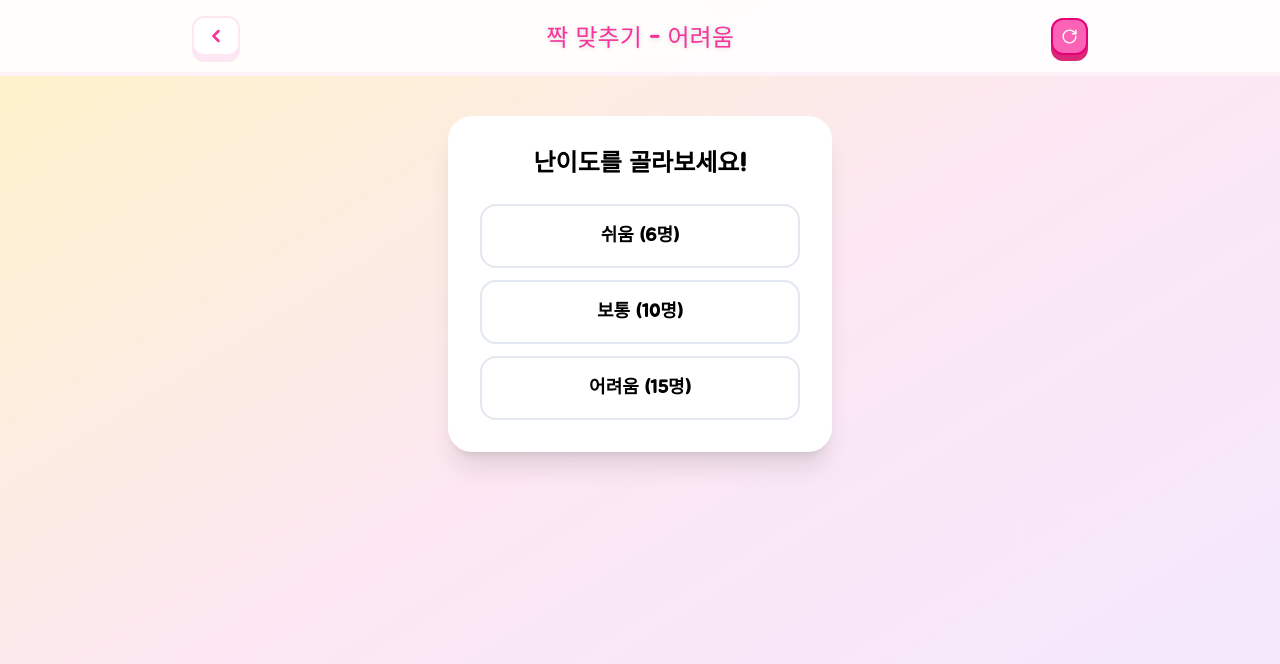
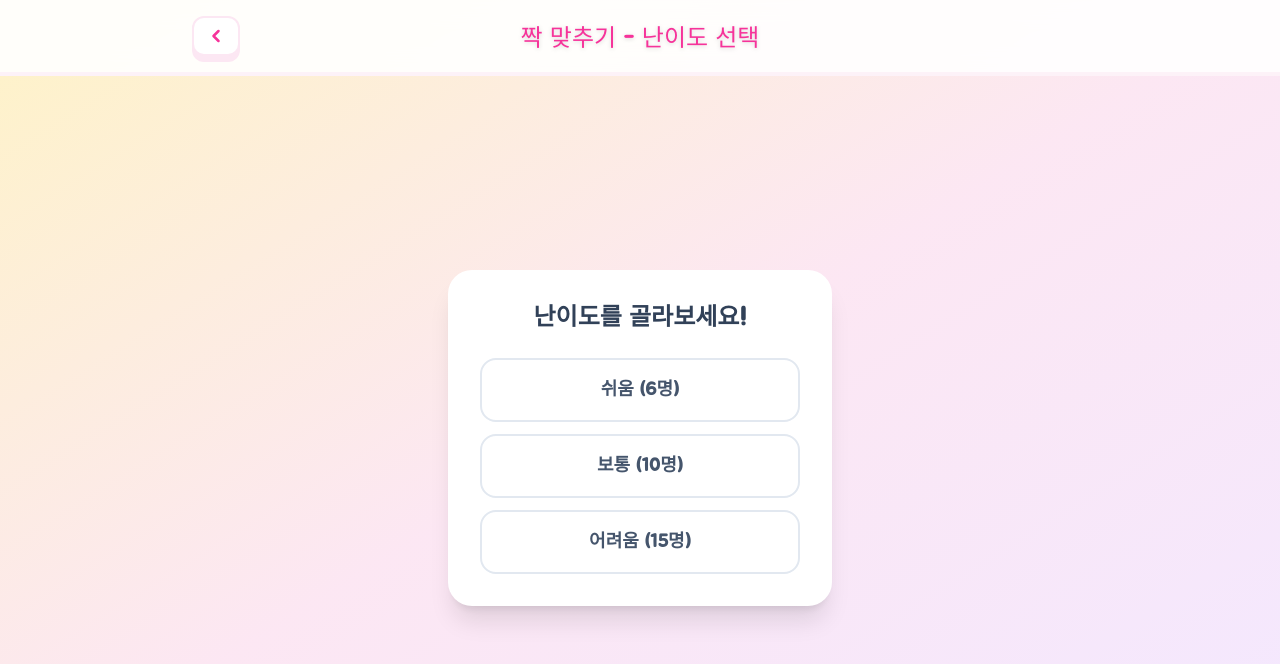
Before and after one commit to jihyuuk/eduplay, a React (Vite) app: page /flip-card in a window 1280 px wide. Shown: the top 664 px of the page. Built offline with nearby package versions, Linux system fonts and the light colour scheme.

Commit message:
feat: 카드 뒤집기 난이도 선택 페이지와 게임 페이지를 나눔

```diff
--- a/src/App.tsx
+++ b/src/App.tsx
@@ -1,7 +1,8 @@
 import { BrowserRouter, Link, Route, Routes } from "react-router-dom";
-import Home from "./pages/Home";
-import FlipCard from "./pages/FlipCard";
 import { ChunkyButtonExample } from "./components/ChunkyButtonExample";
+import FlipCardSettingPage from "./pages/FlipCardSettingPage";
+import FlipCardGamePage from "./pages/FlipCardGamePage";
+import HomePage from "./pages/HomePage";
 
 export default function App() {
 
@@ -14,8 +15,9 @@ export default function App() {
 
       {/* 2. 주소에 따라 갈아끼워질 화면들 */}
       <Routes>
-        <Route path="/" element={<Home />} />
-        <Route path="/flip-card" element={<FlipCard />} />
+        <Route path="/" element={<HomePage />} />
+        <Route path="/flip-card" element={<FlipCardSettingPage />} />
+        <Route path="/flip-card/:difficultyParam" element={<FlipCardGamePage />} />
         <Route path="/chunkybutton-Example" element={<ChunkyButtonExample />} />
       </Routes>
     </BrowserRouter>
--- a/src/components/GameCard.tsx
+++ b/src/components/GameCard.tsx
@@ -1,5 +1,5 @@
 import React from "react";
-import type { Card } from "../pages/FlipCard";
+import type { Card } from "../pages/FlipCardSettingPage";
 
 type GameCardProps = {
   card: Card;
--- a/src/pages/FlipCard.tsx
+++ b/src/pages/FlipCardGamePage.tsx
@@ -5,15 +5,17 @@ import { Bell, Heart, HelpCircle, RefreshCw, RotateCcw, RotateCw, Settings, Time
 import GameCard from "../components/GameCard";
 import LoadingShuffle from "../components/LoadingShuffle";
 import FlipCardClearModal from "../components/FlipCardClearModal";
-import { useNavigate } from "react-router-dom";
-import KidButton from "../components/KidButton";
+import { useNavigate, useParams } from "react-router-dom";
 import SubHeader from "../components/SubHeader";
 import ChunkyIconButton from "../components/ChunkyIconButton";
 import ChunkyButton from "../components/ChunkyButton";
 
-//상태, 난이도
-type GameStatus = 'SETTING' | 'LOADING' | 'PLAYING';
-type Difficulty = 'EASY' | 'NORMAL' | 'HARD';
+//상태
+type GameStatus = 'LOADING' | 'PLAYING';
+
+//난이도
+export type Difficulty = 'EASY' | 'NORMAL' | 'HARD';
+const VALID_DIFFICULTIES: Difficulty[] = ['EASY', 'NORMAL', 'HARD'];
 
 //카드 타입
 export type Card = {
@@ -112,41 +114,66 @@ function waitForPaint() {
 
 
 
-export default function FlipCard() {
+export default function FlipCardGamePage() {
 
-    //네비게이션
+    // 네비게이션
     const navigate = useNavigate();
 
-    //클리어 여부
+    // url에서 난이도 가져오기
+    const { difficultyParam } = useParams<{ difficultyParam: string }>();
+
+    //난이도 - EASY, NORMAL, HARD
+    const difficulty = (difficultyParam?.toUpperCase() as Difficulty) || 'EASY';
+    // 헤더 제목 핸들러
+    const headerTitle = `짝 맞추기 - ${difficulty === 'EASY' ? '쉬움' : difficulty === 'NORMAL' ? '보통' : '어려움'}`;
+
+
+    // difficulty 값이 이상하면 튕겨내기 (방어 코드)
+    useEffect(() => {
+        const upperDifficulty = difficultyParam?.toUpperCase() as Difficulty;
+
+        // 값이 없거나, 유효한 난이도가 아니면 튕겨냄
+        if (!upperDifficulty || !VALID_DIFFICULTIES.includes(upperDifficulty)) {
+            navigate('/flip-card', { replace: true });
+            return;
+        }
+
+        // 검사를 무사히 통과했다면 게임 세팅!
+        startGame();
+
+    }, [difficultyParam]);
+
+    // [중요] 컴포넌트 언마운트 시 모든 타이머 정리
+    useEffect(() => {
+        return () => {
+            stopPlayTimer();
+            stopCountDown();
+            clearAllTimeouts();
+        };
+    }, []);
+
+
+    // 게임 상태 관리
+    const [status, setStatus] = useState<GameStatus>('LOADING');
+    const [isDataLoaded, setIsDataLoaded] = useState(false);
     const [isClear, setIsClear] = useState(false);
-    //카드 클릭 가능 여부
     const [isLock, setIsLock] = useState(false);
 
-    //현재 상태 - 난이도 선택 -> 로딩 -> 실행
-    const [status, setStatus] = useState<GameStatus>('SETTING');
-    const [isDataLoaded, setIsDataLoaded] = useState(false); // 초기화-초기화할때 넣는 리팩토링 필요
-    //난이도 - EASY, NORMAL, HARD
-    const [difficulty, setDifficulty] = useState<Difficulty>('EASY');
-
-    //카드
+    // 카드 및 카드 상태 관리
     const [cards, setCards] = useState<Card[]>([]);
-    // Set 기반 상태
     const [flippedIds, setFlippedIds] = useState<Set<string>>(new Set());
     const [matchedIds, setMatchedIds] = useState<Set<string>>(new Set());
     const [wrongIds, setWrongIds] = useState<Set<string>>(new Set());
 
+    // 카운트다운, 힌트 횟수, 플레이 시간
+    const [countDown, setCountDown] = useState<string | null>(null);
+    const [hintCount, setHintCount] = useState(0);
+    const [playTime, setPlayTime] = useState(0);
 
-    // 처음 카운트 다운
-    const [countDown, setCountDown] = useState<string | null>(null);
+    //타이머 관련 ref
+    const timeoutRefs = useRef<number[]>([]); // 모든 setTimeout 이걸로 대신 관리
     const countDownRef = useRef<number | null>(null);
-    // 플레이타임
-    const [playTime, setPlayTime] = useState(0);
     const playTimerRef = useRef<number | null>(null);
-    // 힌트 사용 횟수
-    const [hintCount, setHintCount] = useState(0);
-
-    // 모든 setTimeout 이걸로 대신 관리
-    const timeoutRefs = useRef<number[]>([]);
 
     //타이머 등록
     const addTimeout = (callback: () => void, delay: number) => {
@@ -159,6 +186,7 @@ export default function FlipCard() {
         timeoutRefs.current.push(id);
         return id;
     };
+
     //전체 타이머 초기화
     const clearAllTimeouts = () => {
         timeoutRefs.current.forEach(id => clearTimeout(id));
@@ -166,45 +194,39 @@ export default function FlipCard() {
     };
 
 
-    // [중요] 컴포넌트 언마운트 시 모든 타이머 정리
-    useEffect(() => {
-        return () => {
-            stopPlayTimer();
-            stopCountDown();
-            clearAllTimeouts();
-        };
-    }, []);
-
     //전체 변수 초기화
     const resetAll = () => {
+        //게임상태
+        setStatus("LOADING");
+        setIsDataLoaded(false);
         setIsClear(false);
+        setIsLock(true);
+
+        //카드 및 카드 상태
+        setCards([]);
         setFlippedIds(new Set());
         setMatchedIds(new Set());
         setWrongIds(new Set());
-        setIsLock(true);
+
+        //카운트다운 및 플레이타임, 힌트
+        setCountDown(null);
+        setHintCount(0);
         setPlayTime(0);
-        setCountDown(null);
+
         //타이머 초기화
         stopPlayTimer();
         stopCountDown();
         clearAllTimeouts();
-        setHintCount(0);
-        setIsDataLoaded(false);
-        setStatus("SETTING");
-        setDifficulty('EASY');
-        setCards([]);
     }
 
     // 게임 셋업
-    const setupGame = async (selectedDiffi: Difficulty) => {
+    const startGame = async () => {
 
         //1. 로딩 적용 및 초기화
         resetAll();
-        setStatus('LOADING');
-        setDifficulty(selectedDiffi);
 
         //2. 랜덤 n명 뽑기
-        const randomKids = shuffleCards(kids).slice(0, DIFFICULTY_CONFIG[selectedDiffi].kids);
+        const randomKids = shuffleCards(kids).slice(0, DIFFICULTY_CONFIG[difficulty].kids);
 
         //3. 추출된 아이들로 카드 쌍 만들기 (총 kids * 2장)
         const pairCards: Card[] = randomKids.flatMap((kid) => [
@@ -236,7 +258,7 @@ export default function FlipCard() {
 
         //12. 1초 뒤 카운트 다운 시작
         await new Promise((resolve) => setTimeout(resolve, 1000));
-        startCountDown(DIFFICULTY_CONFIG[selectedDiffi].countdown);
+        startCountDown(DIFFICULTY_CONFIG[difficulty].countdown);
     };
 
     //카운트 다운
@@ -396,42 +418,24 @@ export default function FlipCard() {
         }, DIFFICULTY_CONFIG[difficulty].hintTime);
     }
 
-    //홈으로 이동
-    const handleGoHome = () => {
-        navigate('/');
+    //뒤로가기
+    const handleGoBack = () => {
+        navigate(-1);
     }
 
 
     return (
         <div className="bg-gradient-to-br from-amber-100 via-pink-100 to-purple-100 bg-fixed flex flex-col items-center min-h-screen">
 
+            {/* 서브헤더 */}
             <SubHeader
-                title="짝 맞추기 - 어려움"
-                onBack={handleGoHome}
-                rightElement={<ChunkyIconButton icon={RotateCw} iconSize={17} onClick={()=>setupGame(difficulty)}/>}
+                title={headerTitle}
+                onBack={handleGoBack}
+                rightElement={<ChunkyIconButton icon={RotateCw} iconSize={17} onClick={startGame}/>}
             />
 
-            <div className="mt-10"></div>
-
-            {/* 난이도 선택 */}
-            {status === 'SETTING' && (
-                <div className="bg-white p-8 rounded-3xl shadow-xl text-center max-w-sm w-full">
-                    <h2 className="text-2xl font-bold mb-6">난이도를 골라보세요!</h2>
-                    <div className="flex flex-col gap-3">
-                        {(['EASY', 'NORMAL', 'HARD'] as Difficulty[]).map((diffi) => (
-                            <button
-                                key={diffi}
-                                onClick={() => setupGame(diffi)}
-                                className="py-4 rounded-2xl border-2 border-slate-200 hover:border-blue-500 hover:bg-blue-50 transition-all font-bold text-lg"
-                            >
-                                {diffi === 'EASY' ? '쉬움 (6명)' : diffi === 'NORMAL' ? '보통 (10명)' : '어려움 (15명)'}
-                            </button>
-                        ))}
-                    </div>
-                </div>
-            )}
-
-            {/* 시간, 힌트 - PLAYING 일때만 보임 */}
+            <main className="flex-1 flex flex-col items-center justify-center w-full p-4 relative">
+                {/* 게임 지표 (시간, 힌트) - PLAYING 일때만 보임 */}
                 <div className={`transition-opacity duration-500 ${status === 'PLAYING' ? 'opacity-100' : 'opacity-0'}`}>
                     <div className="grid grid-cols-2 gap-4 md:gap-8 mb-4 sm:text-lg md:text-xl font-bold text-slate-700">
                         <div className="flex items-center justify-start">
@@ -447,7 +451,7 @@ export default function FlipCard() {
                 </div>
 
 
-            {/* 3단계: 실제 게임 화면 */}
+                {/* 게임 컨텐츠 화면 */}
                 <div className={`flex flex-col items-center w-full min-h-full transition-opacity duration-500`}>
 
                     {/* --- [여기서부터 카드 영역 시작] --- */}
@@ -517,20 +521,22 @@ export default function FlipCard() {
                     icon={<HelpCircle />}
                 /> */}
 
-                        <ChunkyButton variant="warning" icon={HelpCircle} onClick={handleHintClick}>
+                    <ChunkyButton variant="warning" icon={HelpCircle} onClick={handleHintClick} disabled={isLock}>
                         힌트 보기
                     </ChunkyButton>
 
                 </div>
+            </main>
 
-            {/* 4단계: 클리어 화면 */}
+
+            {/*  클리어 모달 */}
             {isClear && (
                 <FlipCardClearModal
                     playTime={playTime}
                     hintCount={hintCount}
-                    playAgain={() => setupGame(difficulty)}//다시하기
-                    goSetting={resetAll} //난이도선택
-                    goHome={handleGoHome} //홈으로
+                    playAgain={startGame}//다시하기
+                    goSetting={handleGoBack} //난이도선택
+                    goHome={handleGoBack} //홈으로
                 />
             )}
         </div>
--- /dev/null
+++ b/src/pages/FlipCardSettingPage.tsx
@@ -0,0 +1,54 @@
+import { useNavigate } from "react-router-dom";
+import SubHeader from "../components/SubHeader";
+import type { Difficulty } from "./FlipCardGamePage";
+
+export default function FlipCardSettingPage() {
+
+    //네비게이션
+    const navigate = useNavigate();
+
+    //홈으로 이동
+    const handleGoHome = () => {
+        navigate('/');
+    }
+
+    //난이도 선택 -> url이동
+    const handleSelectDifficulty = (difficulty : Difficulty) =>{
+        navigate(`/flip-card/${difficulty.toLowerCase()}`);
+    }
+
+    return (
+      <div className="bg-gradient-to-br from-amber-100 via-pink-100 to-purple-100 bg-fixed flex flex-col items-center min-h-screen">
+            <div className="w-full shrink-0">
+                <SubHeader title="짝 맞추기 - 난이도 선택" onBack={handleGoHome} />
+            </div>
+
+            {/* 화면 중앙 정렬을 위한 래퍼 */}
+            <main className="flex-1 flex flex-col items-center justify-center w-full p-4">
+                <div className="bg-white p-8 rounded-3xl shadow-xl text-center max-w-sm w-full">
+                    <h2 className="text-2xl font-bold mb-6 text-slate-700">난이도를 골라보세요!</h2>
+                    <div className="flex flex-col gap-3">
+                        <button
+                            onClick={() => handleSelectDifficulty('EASY')}
+                            className="py-4 rounded-2xl border-2 border-slate-200 hover:border-pink-400 hover:bg-pink-50 transition-all font-bold text-lg text-slate-600 hover:text-pink-500"
+                        >
+                            쉬움 (6명)
+                        </button>
+                        <button
+                            onClick={() => handleSelectDifficulty('NORMAL')}
+                            className="py-4 rounded-2xl border-2 border-slate-200 hover:border-purple-400 hover:bg-purple-50 transition-all font-bold text-lg text-slate-600 hover:text-purple-500"
+                        >
+                            보통 (10명)
+                        </button>
+                        <button
+                            onClick={() => handleSelectDifficulty('HARD')}
+                            className="py-4 rounded-2xl border-2 border-slate-200 hover:border-blue-400 hover:bg-blue-50 transition-all font-bold text-lg text-slate-600 hover:text-blue-500"
+                        >
+                            어려움 (15명)
+                        </button>
+                    </div>
+                </div>
+            </main>
+        </div>
+    );
+}
--- a/src/pages/Home.tsx
+++ b/src/pages/HomePage.tsx
@@ -16,7 +16,7 @@ const gameList: Game[] = [
 ];
 
 
-export default function Home() {
+export default function HomePage() {
 
     const navigate = useNavigate();
 
```
Lines whose indentation alone changed are shown as unchanged.
